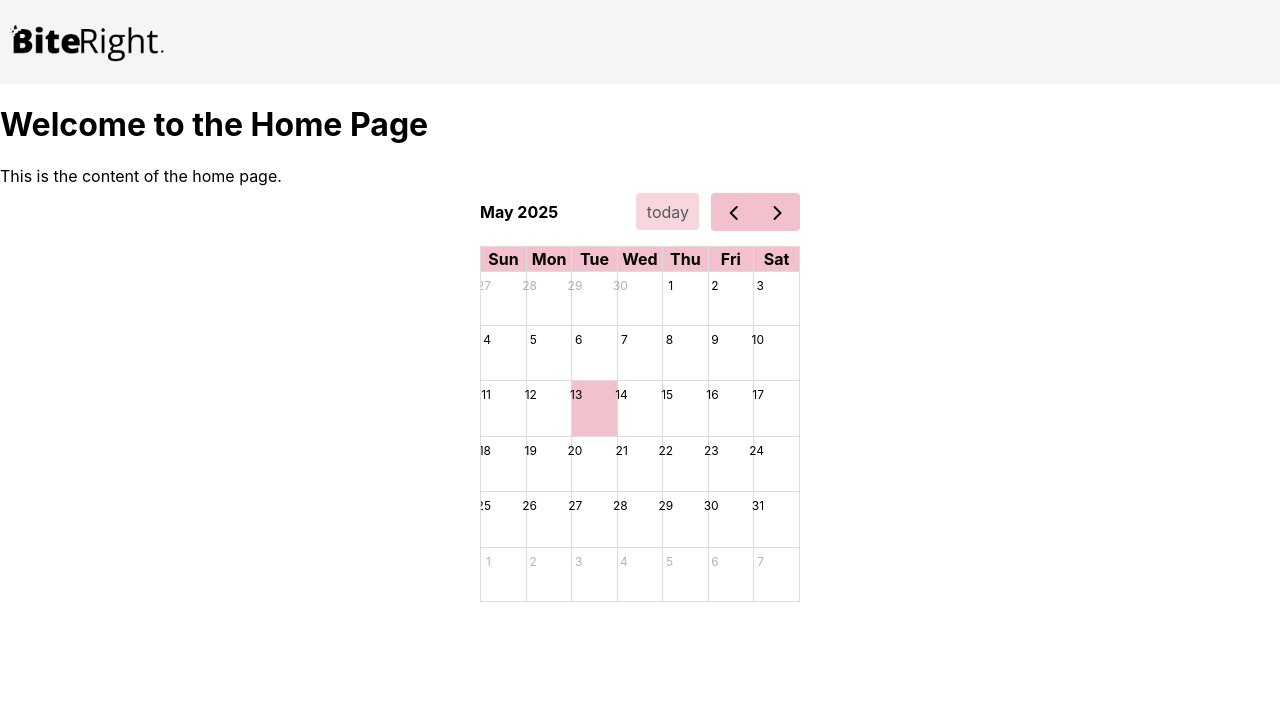
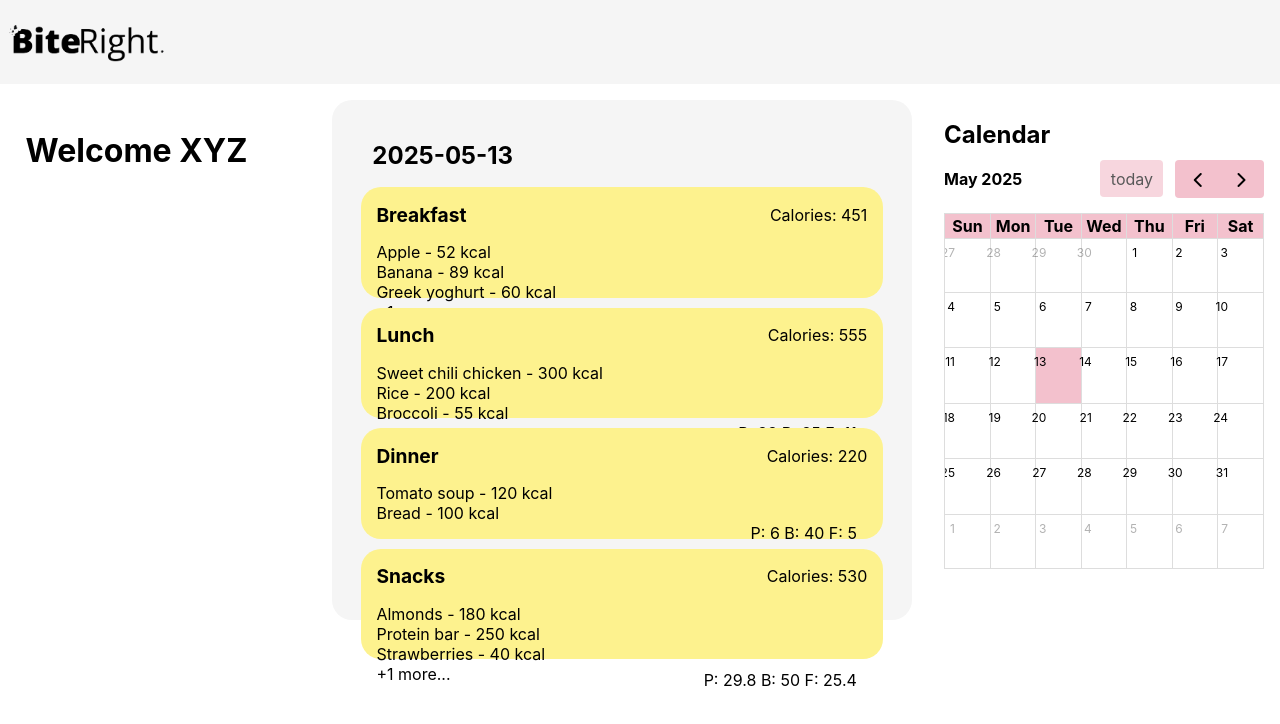
Before and after one commit to MaciejCieslik1/biteRight_webapp, a React (Create React App) app in the folder frontend/: page /home in a window 1280 px wide. Shown: the top 724 px of the page. Built offline with nearby package versions, Linux system fonts and the light colour scheme; a web font is replaced by a local one.

Commit message:
added meal section

```diff
--- a/frontend/src/components/Calendar.css
+++ b/frontend/src/components/Calendar.css
@@ -8,7 +8,7 @@
   color: #000;
 }
 
-.calendar-container {
+.calendar-wrapper {
   position: relative;
   width: 25vw;
   aspect-ratio: 1.5 / 1;
@@ -17,7 +17,7 @@
   min-height: 400px;
 }
 
-.calendar-container .fc {
+.calendar-wrapper .fc {
   height: 100% !important;
 }
 
--- a/frontend/src/components/Calendar.js
+++ b/frontend/src/components/Calendar.js
@@ -4,15 +4,17 @@ import FullCalendar from "@fullcalendar/react";
 import dayGridPlugin from "@fullcalendar/daygrid";
 import interactionPlugin from "@fullcalendar/interaction";
 
-const CalendarComponent = () => {
+const CalendarComponent = ({ onDateSelect }) => {
   const [selectedDate, setSelectedDate] = useState(
     new Date().toISOString().slice(0, 10)
   );
 
   const handleDateClick = (arg) => {
     setSelectedDate(arg.dateStr);
-    alert(`Selected date: ${arg.dateStr}`);
     arg.view.calendar.gotoDate(arg.date);
+    if (onDateSelect) {
+      onDateSelect(arg.dateStr);
+    }
   };
 
   const getDayCellClassNames = (arg) => {
@@ -30,7 +32,7 @@ const CalendarComponent = () => {
   };
 
   return (
-    <div className="calendar-container">
+    <div className="calendar-wrapper">
       <FullCalendar
         plugins={[dayGridPlugin, interactionPlugin]}
         initialView="dayGridMonth"
--- /dev/null
+++ b/frontend/src/components/HomeMealSection.css
@@ -0,0 +1,45 @@
+.meal-container {
+  display: flex;
+  flex-direction: column;
+  width: 90%;
+  height: 25%;
+  background-color: #fdf28e;
+  border-radius: 20px;
+}
+
+.meal-header {
+  width: 100%;
+  display: flex;
+  justify-content: space-between;
+  align-items: center;
+}
+
+.meal-title {
+  font-size: 1.2rem;
+  margin: 3%;
+  font-weight: bold;
+}
+
+.meal-calories {
+  margin: 3%;
+}
+
+.meal-products {
+  display: flex;
+  flex-direction: column;
+}
+
+.meal-content {
+  height: 60%;
+}
+
+.product-item {
+  margin-left: 3%;
+}
+
+.meal-macros {
+  display: flex;
+  flex-direction: row-reverse;
+  margin-right: 5%;
+  margin-bottom: 1%;
+}
--- /dev/null
+++ b/frontend/src/components/HomeMealSection.js
@@ -0,0 +1,49 @@
+import React from "react";
+import "./HomeMealSection.css";
+const HomeMealSection = ({ title, products }) => {
+  const maxVisibleProducts = 3;
+  const visibleProducts = products.slice(0, maxVisibleProducts);
+  const moreProductsCount =
+    products.length > maxVisibleProducts
+      ? products.length - maxVisibleProducts
+      : 0;
+  const totalCalories = products.reduce(
+    (sum, product) => sum + product.calories,
+    0
+  );
+  const totalProtein = products.reduce(
+    (sum, product) => sum + product.protein,
+    0
+  );
+  const totalCarbs = products.reduce((sum, product) => sum + product.carbs, 0);
+  const totalFat = products.reduce((sum, product) => sum + product.fat, 0);
+  return (
+    <div className="meal-container">
+      <div className="meal-header">
+        <div className="meal-title">{title}</div>
+        <div className="meal-calories">Calories: {totalCalories}</div>
+      </div>
+      <div className="meal-content">
+        <div className="meal-products">
+          {visibleProducts.map((product, index) => (
+            <div key={index} className="product-item">
+              {product.name} - {product.calories} kcal
+            </div>
+          ))}
+        </div>
+        {moreProductsCount > 0 && (
+          <div className="product-item more-indicator">
+            +{moreProductsCount} more...
+          </div>
+        )}
+      </div>
+      <div className="meal-footer">
+        <div className="meal-macros">
+          {" "}
+          P: {totalProtein} B: {totalCarbs} F: {totalFat}
+        </div>
+      </div>
+    </div>
+  );
+};
+export default HomeMealSection;
--- a/frontend/src/pages/HomePage/HomePage.css
+++ b/frontend/src/pages/HomePage/HomePage.css
@@ -2,5 +2,40 @@
   display: flex;
   flex-direction: row;
   justify-content: space-between;
+  align-items: flex-start;
+}
+
+.welcome-text-container {
+  width: 25vw;
+  margin: 2%;
+  margin-right: 0;
+  color: rgb(0, 0, 0);
+}
+
+.calendar-container {
+  margin: 1rem;
+}
+
+.mealplan-container {
+  background-color: whitesmoke;
+  width: 50vw;
+  height: 65vh;
+  max-width: 700px;
+  margin: 1rem;
+  border-radius: 20px;
+}
+
+.today-text {
+  margin: 7%;
+  margin-bottom: 3%;
+  font-size: 1.5rem;
+  font-weight: bold;
+}
+
+.meals-container {
+  display: flex;
+  flex-direction: column;
   align-items: center;
+  gap: 10px;
+  height: 85%;
 }
--- a/frontend/src/pages/HomePage/HomePage.js
+++ b/frontend/src/pages/HomePage/HomePage.js
@@ -1,16 +1,68 @@
+import React, { useState } from "react";
 import NavBar from "../../components/NavBar";
 import Calendar from "../../components/Calendar";
+import MealSection from "../../components/HomeMealSection";
 import "./HomePage.css";
 
 const HomePage = () => {
+  const [selectedDate, setSelectedDate] = useState(
+    new Date().toISOString().slice(0, 10)
+  );
+
+  const breakfast = [
+    { name: "Apple", calories: 52, protein: 0.3, carbs: 14, fat: 0.2 },
+    { name: "Banana", calories: 89, protein: 1.1, carbs: 23, fat: 0.3 },
+    { name: "Greek yoghurt", calories: 60, protein: 10, carbs: 3.6, fat: 0.4 },
+    { name: "Granola", calories: 250, protein: 6, carbs: 45, fat: 5 },
+  ];
+
+  const lunch = [
+    {
+      name: "Sweet chili chicken",
+      calories: 300,
+      protein: 25,
+      carbs: 30,
+      fat: 10,
+    },
+    { name: "Rice", calories: 200, protein: 4, carbs: 44, fat: 0.4 },
+    { name: "Broccoli", calories: 55, protein: 4, carbs: 11, fat: 0.6 },
+  ];
+
+  const dinner = [
+    { name: "Tomato soup", calories: 120, protein: 3, carbs: 20, fat: 4 },
+    { name: "Bread", calories: 100, protein: 3, carbs: 20, fat: 1 },
+  ];
+
+  const snacks = [
+    { name: "Almonds", calories: 180, protein: 6, carbs: 6, fat: 16 },
+    { name: "Protein bar", calories: 250, protein: 20, carbs: 30, fat: 8 },
+    { name: "Strawberries", calories: 40, protein: 0.8, carbs: 9, fat: 0.4 },
+    { name: "Yoghurt", calories: 60, protein: 3, carbs: 5, fat: 1 },
+  ];
+
+  const handleDateChange = (dateStr) => {
+    setSelectedDate(dateStr);
+  };
+
   return (
     <div>
       <NavBar showButtons={false} />
-      <div className="home-page-container">
-        <h1>Welcome to the Home Page</h1>
-        <p>This is the content of the home page.</p>
+      <div className="home-container">
+        <div className="welcome-text-container">
+          <h1>Welcome XYZ</h1>
+        </div>
+        <div className="mealplan-container">
+          <div className="today-text">{selectedDate || "Null"}</div>
+          <div className="meals-container">
+            <MealSection title="Breakfast" products={breakfast} />
+            <MealSection title="Lunch" products={lunch} />
+            <MealSection title="Dinner" products={dinner} />
+            <MealSection title="Snacks" products={snacks} />
+          </div>
+        </div>
         <div className="calendar-container">
-          <Calendar />
+          <h2>Calendar</h2>
+          <Calendar onDateSelect={handleDateChange} />
         </div>
       </div>
     </div>
```
